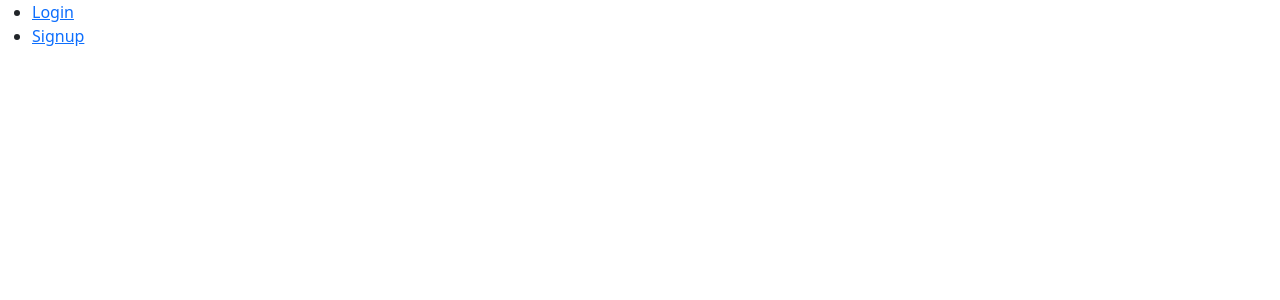
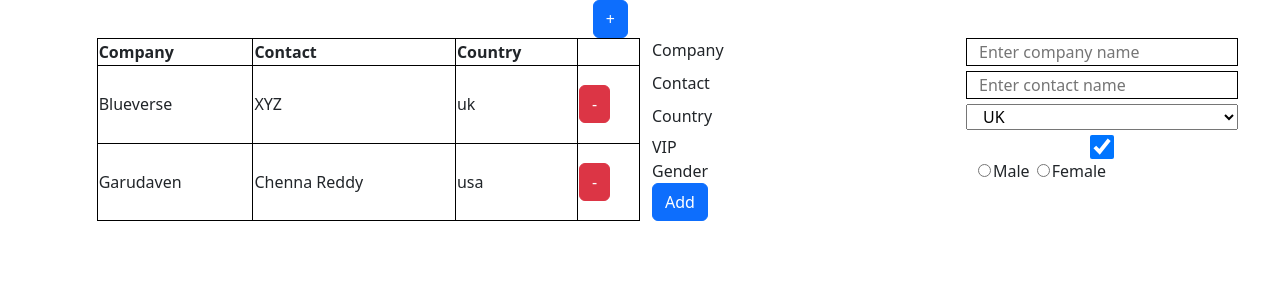
Before and after one commit to tejaksv/library-system, a React (Create React App) app: page / in a window 1280 px wide. Before the commit this address had no page. Shown: the top 300 px of the page. Built offline with nearby package versions, Linux system fonts and the light colour scheme.

Commit message:
table done

```diff
--- a/src/TableRender.jsx
+++ b/src/TableRender.jsx
@@ -1,11 +1,11 @@
 import React, { useEffect, useState } from 'react';
-import Table from 'react-table';
 import TableForm from './TableForm';
 
 const TableRender = () => {
-    const [data, setData] = useState([{}]);
+  const [data, setData] = useState([]);
   const [errors, setErrors] = useState({});
-    const [editRecord, setEditRecord] = useState({});
+  // We'll store the index of the record being edited instead of the record itself.
+  const [editIndex, setEditIndex] = useState(null);
   const [company, setCompany] = useState("");
   const [contact, setContact] = useState("");
   const [country, setCountry] = useState("");
@@ -15,54 +15,61 @@ const TableRender = () => {
     setData([
       { id: 1, company: 'Blueverse', "contact-name": "XYZ", country: "uk" },
       { id: 2, company: 'Garudaven', "contact-name": "Chenna Reddy", country: "usa" }
-        ])
+    ]);
   }, []);
 
-    const selectedRow = (e) => {
-        const findRecord = data.find(record => record.id === parseInt(e.target.id));
-        setEditRecord(findRecord);
+  // Now the function receives the index directly.
+  const selectedRow = (index) => {
+    const record = data[index];
+    setEditIndex(index);
     setFormMode("edit");
-    }
+    // Populate the form fields with the selected record's data.
+    setCompany(record.company);
+    setContact(record["contact-name"]);
+    setCountry(record.country);
+  };
 
   const onSave = () => {
-        if (!company || !contact || country === "") {
-            let errorsCopy = errors;
-            errorsCopy.company = !company ? true : false;
-            errorsCopy.contact = !contact ? true : false;
-            errorsCopy.country = !country ? true : false;
+    // Create a new errors object for validation.
+    const errorsCopy = {
+      company: !company,
+      contact: !contact,
+      country: !country
+    };
     setErrors(errorsCopy);
+
     if (Object.values(errorsCopy).includes(true)) {
       return;
     }
+
+    if (formMode === "edit" && editIndex !== null) {
+      // Create a new array with the updated record.
+      const updatedData = data.map((record, i) => {
+        if (i === editIndex) {
+          return { ...record, "contact-name": contact, country: country };
         }
-        if (formMode === "edit") {
-            let recordIndex = data.filter((record, index) => {
-                if (record.company === editRecord.company) {
-                    return index;
-                }
+        return record;
       });
-            recordIndex = recordIndex[0].id - 1;
-            let actualData = data;
-            actualData[recordIndex]["contact-name"] = contact;
-            actualData[recordIndex].country = country;
-            setData(actualData);
-            setEditRecord({});
+      setData(updatedData);
+      setEditIndex(null);
       setFormMode("create");
     } else {
-            setData([...data, { company, "contact-name": contact, country: country }]);
+      // Generate a new id; here we simply add 1 to the maximum current id.
+      const newId = data.length ? Math.max(...data.map(r => r.id)) + 1 : 1;
+      setData([...data, { id: newId, company, "contact-name": contact, country }]);
     }
+    // Reset form fields and errors.
     setErrors({});
     setCompany("");
     setContact("");
     setCountry("");
-    }
+  };
 
-    const deleteRecord = (e) => {
-        let copyData = data;
-        const id = parseInt(e.target.id);
-        copyData.splice(id, 1);
-        setData([...copyData]);
-    }
+  const deleteRecord = (index) => {
+    const updatedData = [...data];
+    updatedData.splice(index, 1);
+    setData(updatedData);
+  };
 
   return (
     <>
@@ -74,23 +81,33 @@ const TableRender = () => {
       <div className='row'>
         <span className='col-1'></span>
         <table className='col-5' style={{ border: '1px solid black' }}>
+          <thead>
             <tr style={{ border: '1px solid black' }}>
               <th style={{ border: '1px solid black' }}>Company</th>
               <th style={{ border: '1px solid black' }}>Contact</th>
               <th style={{ border: '1px solid black' }}>Country</th>
               <th style={{ border: '1px solid black' }}></th>
             </tr>
+          </thead>
+          <tbody>
             {data.map((entry, index) => (
-                        <tr style={{ border: '1px solid black' }}>
-                            <td style={{ border: '1px solid black' }} onClick={selectedRow} id={entry.id}>{entry.company}</td>
+              <tr key={entry.id} style={{ border: '1px solid black' }}>
+                <td
+                  style={{ border: '1px solid black', cursor: 'pointer' }}
+                  onClick={() => selectedRow(index)}
+                >
+                  {entry.company}
+                </td>
                 <td style={{ border: '1px solid black' }}>{entry["contact-name"]}</td>
-                            <td style={{ border: '1px solid black' }}>{entry?.country || "India"}</td>
+                <td style={{ border: '1px solid black' }}>{entry.country || "India"}</td>
                 <td style={{ border: '1px solid black' }}>
-                                {/* <button className='btn btn-primary' id={entry.index} onClick={deleteRecord}>-</button> */}
-                                <button className='btn btn-danger' id={index} onClick={deleteRecord}>-</button>
+                  <button className='btn btn-danger' onClick={() => deleteRecord(index)}>
+                    -
+                  </button>
                 </td>
               </tr>
             ))}
+          </tbody>
         </table>
         <div className='col-6'>
           <TableForm
@@ -101,14 +118,15 @@ const TableRender = () => {
             setCompany={setCompany}
             setContact={setContact}
             setCountry={setCountry}
-                        editRecord={editRecord}
+            // Pass the record index (if needed) or the record data.
+            editRecord={editIndex !== null ? data[editIndex] : {}}
             onSave={onSave}
             formMode={formMode}
           />
         </div>
       </div>
     </>
-    )
-}
+  );
+};
 
 export default TableRender;
--- a/src/components/RadioButton.jsx
+++ b/src/components/RadioButton.jsx
@@ -9,7 +9,7 @@ function RadioButton(props) {
             <span className="col-5">
                 {options.map((option) => (
                     <>
-                        {/* <input type="radio" id={option.value} name={id} value={option.value} /> */}
+                        <input type="radio" id={option.value} name={id} value={option.value} />
                         <label for={option.value} style={{paddingLeft: '2px', paddingRight: '7px'}}>{option.label}</label>
                     </>
                 ))}
--- a/src/index.js
+++ b/src/index.js
@@ -4,15 +4,15 @@ import './index.css';
 // import App from './App';
 // import HelloWorld from './HelloWorld';
 import reportWebVitals from './reportWebVitals';
-// import TableRender from './TableRender';
-import Main from './main';
+import TableRender from './TableRender';
+// import Main from './main';
 import 'bootstrap/dist/css/bootstrap.min.css';
 
 const root = ReactDOM.createRoot(document.getElementById('root'));
 root.render(
   <React.StrictMode>
-    {/* <TableRender /> */}
-    <Main/>
+    <TableRender />
+    {/* <Main/> */}
   </React.StrictMode>
 );
 
```
Lines whose indentation alone changed are shown as unchanged.
